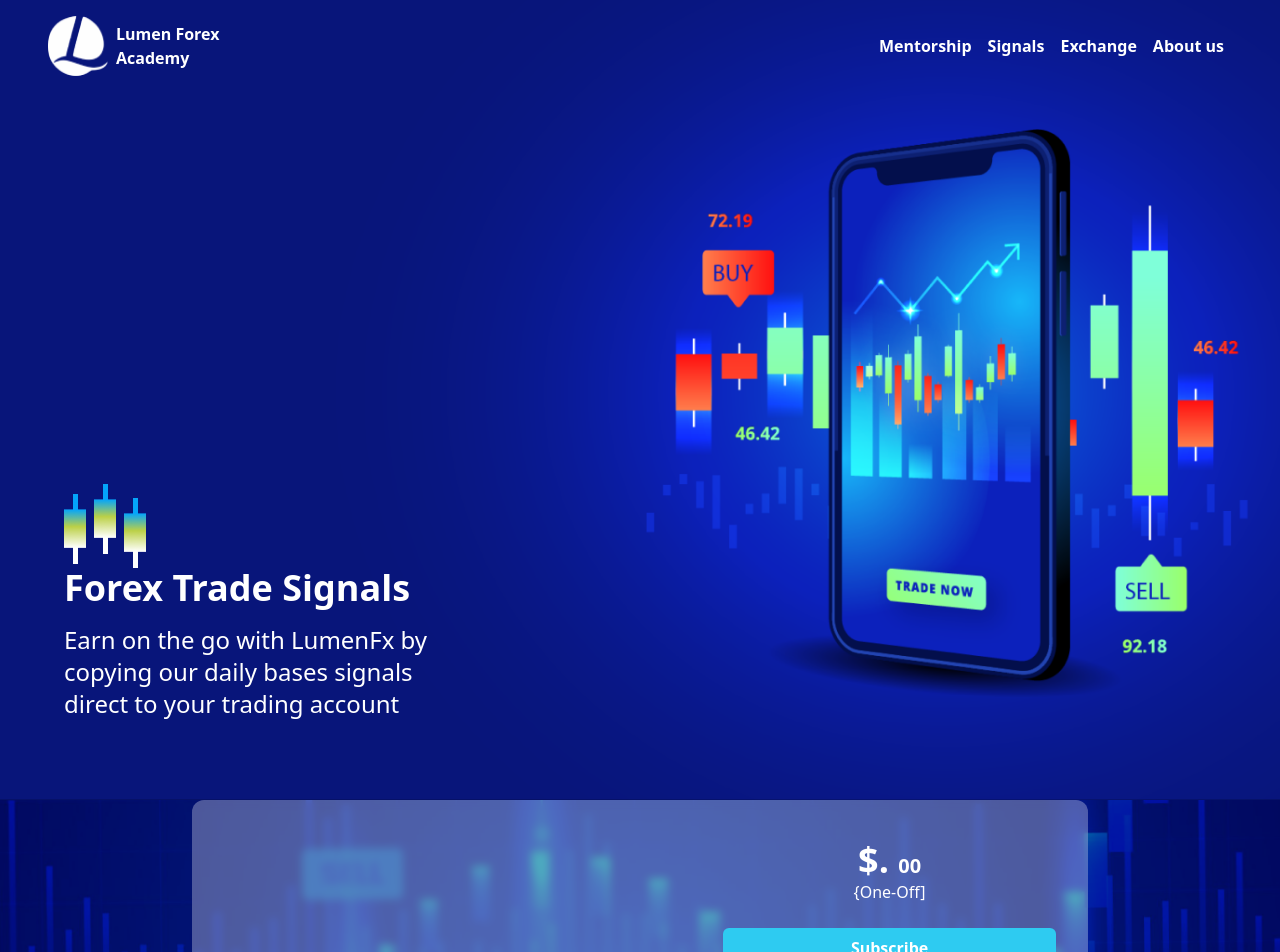
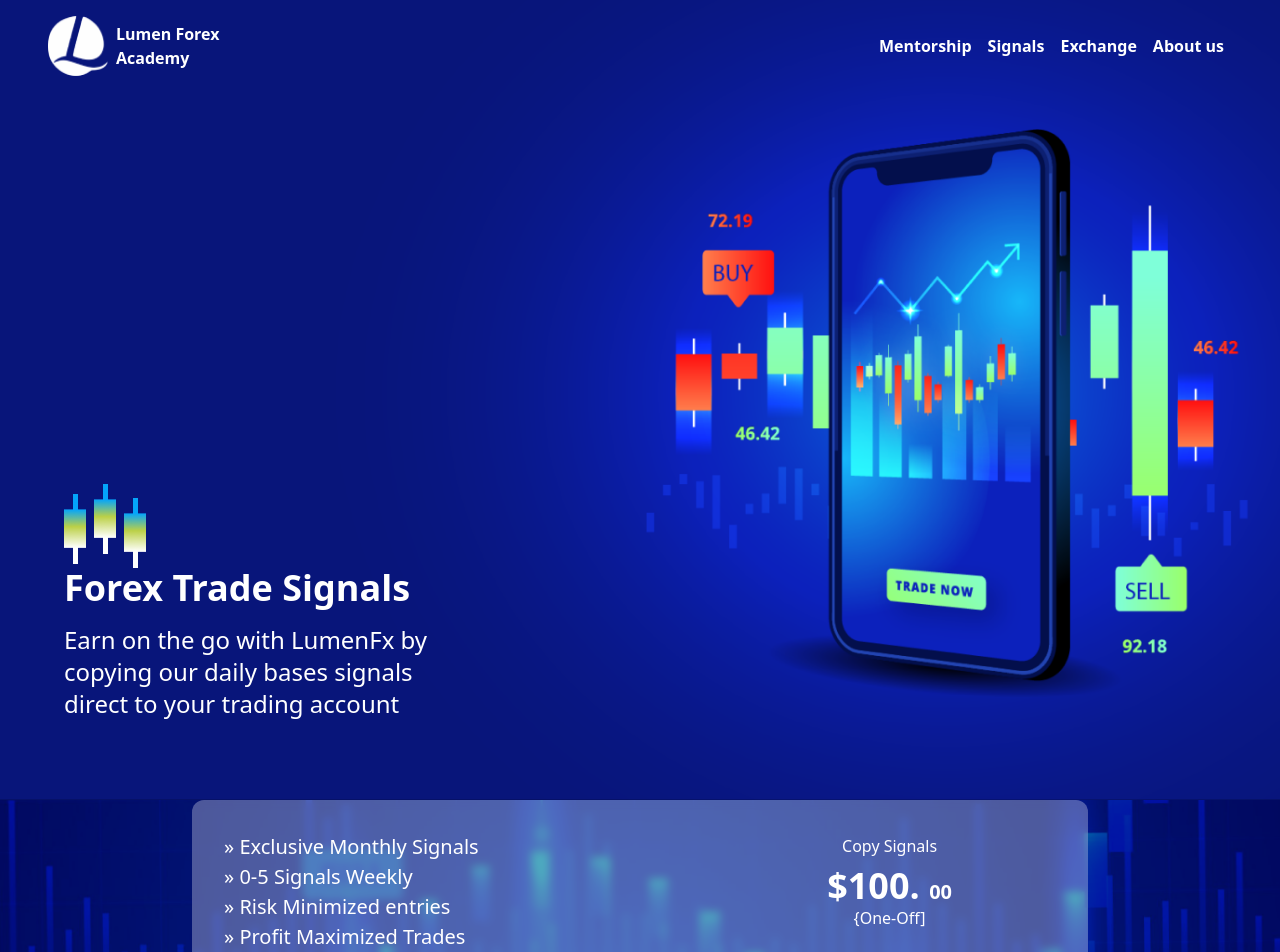
Before and after one commit to Nanocodes-Programming/forex-bang-frontend, a React (Create React App) app: page /signal in a window 1280 px wide. Shown: the top 952 px of the page. Built offline with nearby package versions, Linux system fonts and the light colour scheme.

Commit message:
feat:signal dynamic rendering

```diff
--- a/src/pages/Signal.jsx
+++ b/src/pages/Signal.jsx
@@ -20,7 +20,18 @@
         {/* services starts here */}
       </Wrapper>
       <div className="min-h-[400px] bg-[url('/src/assets/img/forexbg.png')]   bg-cover bg-center">
-        <Card />
+        <Card
+          price="100"
+          title="Copy Signals"
+          lists={[
+            "» Exclusive Monthly Signals",
+            "» 0-5 Signals Weekly",
+            "» Risk Minimized entries",
+            "» Profit Maximized Trades",
+            "» Weekly Charting",
+            "» Almost 90% Accuracy",
+          ]}
+        />
       </div>
     </Layout>
   );
```
